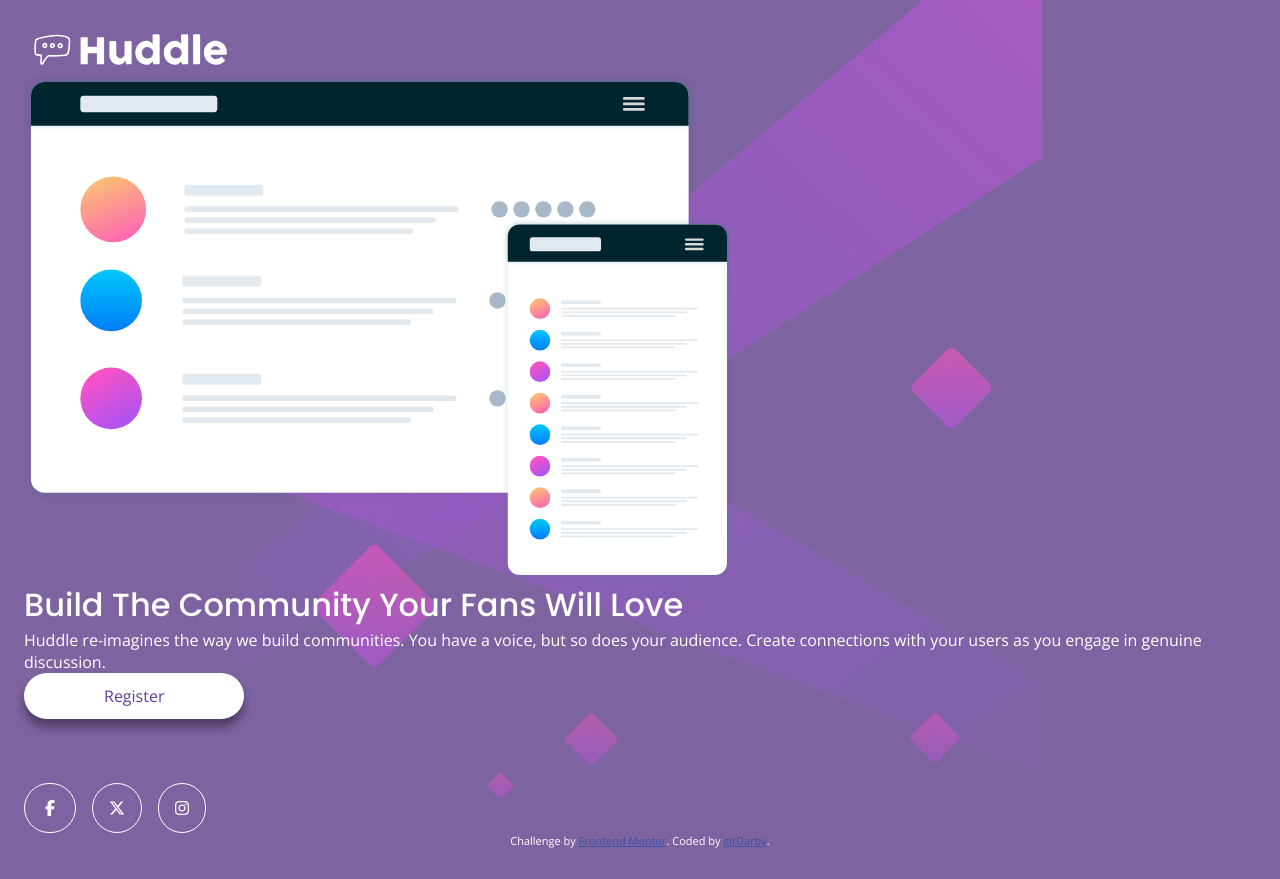
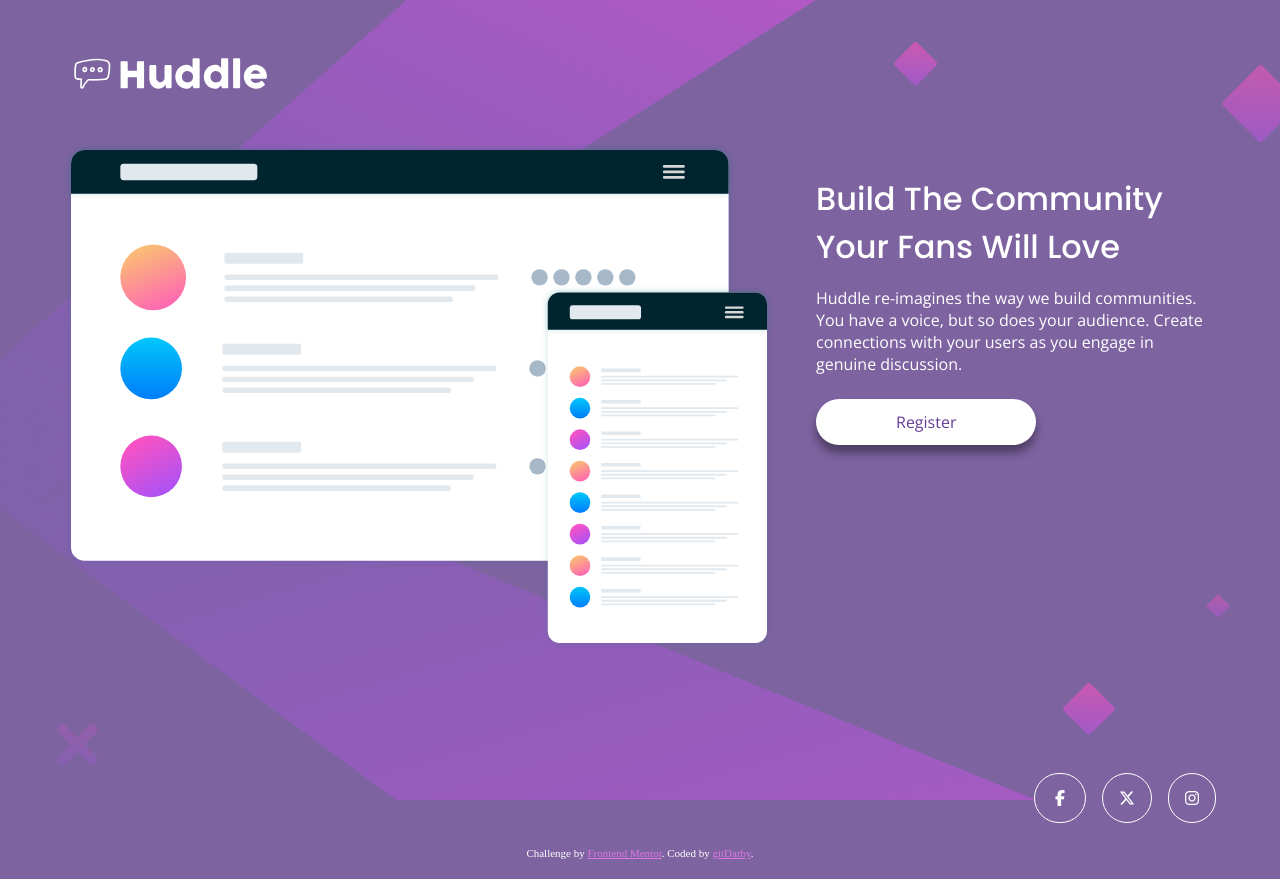
Before and after one commit to gitDarby/006-01-FM-Landing_page_Huddle, a plain HTML site: page index.html in a window 1280 px wide. Before the commit the page ends 848 px from the top, so only its background shows below. Drawn offline with nearby package versions, Linux system fonts and the light colour scheme.

Commit message:
Second attemp complete - started a new HTML structural plan.

```diff
--- a/index.html
+++ b/index.html
@@ -60,22 +60,25 @@
             </p>
             <button class="main-register-btn">Register</button>
           </div>
+        </div>
+      </main>
 
+      <footer>
         <div class="social-links">
           <i class="fa-brands fa-facebook-f"></i>
           <i class="fa-brands fa-x-twitter"></i>
           <i class="fa-brands fa-instagram"></i>
         </div>
-        </div>
-      </main>
-
-      <footer>
+        <div class="copyright-div">
           <p class="attribution">
             Challenge by
-          <a href="https://www.frontendmentor.io?ref=challenge" target="_blank"
+            <a
+              href="https://www.frontendmentor.io?ref=challenge"
+              target="_blank"
               >Frontend Mentor</a
             >. Coded by <a href="#">gitDarby</a>.
           </p>
+        </div>
       </footer>
     </div>
   </body>
--- a/styles.css
+++ b/styles.css
@@ -1,6 +1,3 @@
-.attribution { font-size: 11px; text-align: center; }
-.attribution a { color: hsl(228, 45%, 44%); }
-
 /* =============================
    1. CSS RESET
    ============================= */
@@ -63,15 +60,17 @@
 /* =============================
    4. TYPOGRAPHY (text, headings, font rules)
    ============================= */
-   h1 {
+   .main-title {
       font-family: var(--ff-heading);
       font-weight: var(--fw-500);
+      margin-bottom: 1rem;
    }
 
-   p {
+   .main-description {
       font-weight: var(--fw-300);
       font-family: var(--ff-body);
       font-size: var(--fs-body);
+      margin-bottom: 1.5rem;
 
    }
 
@@ -95,14 +94,18 @@
       color: white;
    }
 
-   .social-links {
-      margin-top: 4rem;
-   }
-
    .social-links i {
       padding: 1rem;
       border: 1px solid white;
       border-radius: 999px;
+      margin-bottom: 1.5rem;
+      cursor: pointer;
+      transition: background-color .4s ease, color .4s ease;
+   }
+
+   .social-links i:hover {
+      border-color: var(--c-magenta);
+      color: var(--c-magenta);
    }
 
    .social-links > *:nth-child(1) {
@@ -123,9 +126,48 @@
       padding: 1.5rem;
    }
 
+   /* HEADER */
+
+   header {
+      margin-bottom: 2.75rem;
+   }
+
    .header-container {
       display: flex;
       justify-content: start;
+   }
+
+   /* MAIN GRAPHIC*/
+
+   .main-container {
+      display: flex;
+      flex-direction: column;
+      text-align: center;
+   }
+
+   .main-graphic {
+      margin-bottom: 2.75rem;
+   }
+
+   /* MAIN CONTENT*/
+
+   .main-content {
+      margin-bottom: 3.75rem;
+   }
+
+   /* FOOTER */
+
+   footer {
+      text-align: center;
+   }
+
+   .attribution {
+      font-size: 11px; text-align: center;
+      margin-bottom: 1.25rem;
+   }
+
+   .attribution a {
+      color: var(--c-magenta);
    }
 
 /* =============================
@@ -135,3 +177,92 @@
 /* =============================
    8. MEDIA QUERIES (breakpoints)
    ============================= */
+
+   /* Tablet */
+
+   @media (min-width: 768px) {
+
+/* =============================
+   3. BASE ELEMENT STYLES (body, img, a, ul, etc.)
+   ============================= */
+
+   body {
+      background: url(./images/bg-desktop.svg);
+      background-repeat: no-repeat;
+      background-size: cover;
+      background-position: top;
+      background-color: #7D63A0;
+   }
+
+/* =============================
+   4. TYPOGRAPHY (text, headings, font rules)
+   ============================= */
+/* =============================
+   5. COMPONENTS (buttons, cards, etc.)
+   ============================= */
+
+   .social-links {
+      text-align: end;
+   }
+/* =============================
+   6. LAYOUT (containers, flex/grid settings)
+   ============================= */
+
+   .main-container {
+      display: flex;
+      flex-direction: column;
+      text-align: start;
+   }
+   }
+
+   @media (min-width: 1080px) {
+/* =============================
+   3. BASE ELEMENT STYLES (body, img, a, ul, etc.)
+   ============================= */
+   .main-graphic {
+      min-width: 45rem;
+   }
+
+   .social-links {
+      display: block;
+   }
+/* =============================
+   4. TYPOGRAPHY (text, headings, font rules)
+   ============================= */
+
+   .main-title {
+      font-size: var(--fs-heading);
+   }
+/* =============================
+   5. COMPONENTS (buttons, cards, etc.)
+   ============================= */
+/* =============================
+   6. LAYOUT (containers, flex/grid settings)
+   ============================= */
+   body {
+      background: url(./images/bg-desktop.svg);
+      background-repeat: no-repeat;
+      background-size: cover;
+      background-position: top;
+      background-color: #7D63A0;
+   }
+
+   .container {
+      padding: 3rem 4rem 0;
+   }
+
+   .main-container {
+      display: flex;
+      flex-direction: row;
+      gap: 2rem;
+      margin-bottom: 5rem;
+   }
+
+   .main-content{
+      margin-top: 2rem;
+   }
+
+   footer {
+
+   }
+         }
```
Also changed, not shown: 2 other files. Lines whose indentation alone changed are shown as unchanged.
